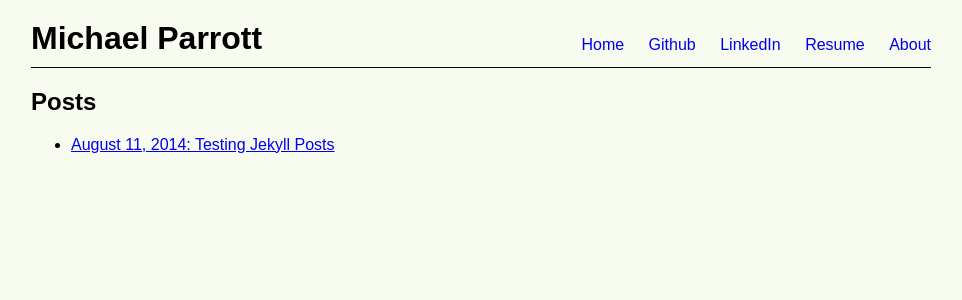
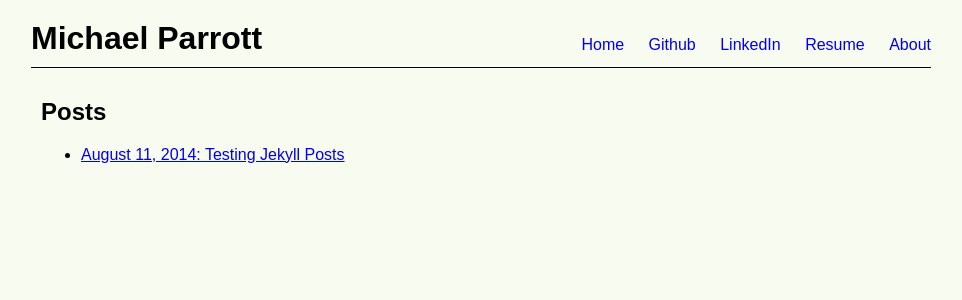
Before and after one commit to mjparrott/mjparrott.github.io, a Jekyll site: the page built from index.html, in a window 1280 px wide. Shown: the top 300 px of the page, without its empty margins (159-1121 px from the left). Built offline with Jekyll 4.4.1, drawn with Linux system fonts in a browser that asks for light colours.

Commit message:
Formatting

```diff
--- a/_layouts/default.html
+++ b/_layouts/default.html
@@ -22,7 +22,9 @@
       </ul>
     </header>
 
-    {{ content }}
+    <section id="content">
+      {{ content }}
+    </section>
 
     <footer></footer>
   </body>
--- a/css/main.css
+++ b/css/main.css
@@ -32,3 +32,11 @@ header
 {
   text-decoration: none;
 }
+
+/**
+ * Main content
+ */
+#content
+{
+  padding: 10px;
+}
--- a/css/posts.css
+++ b/css/posts.css
@@ -3,8 +3,6 @@
  */
 .post
 {
-  margin-top: 30px;
-  margin-left: 20px;
 }
 .post-title
 {
```
